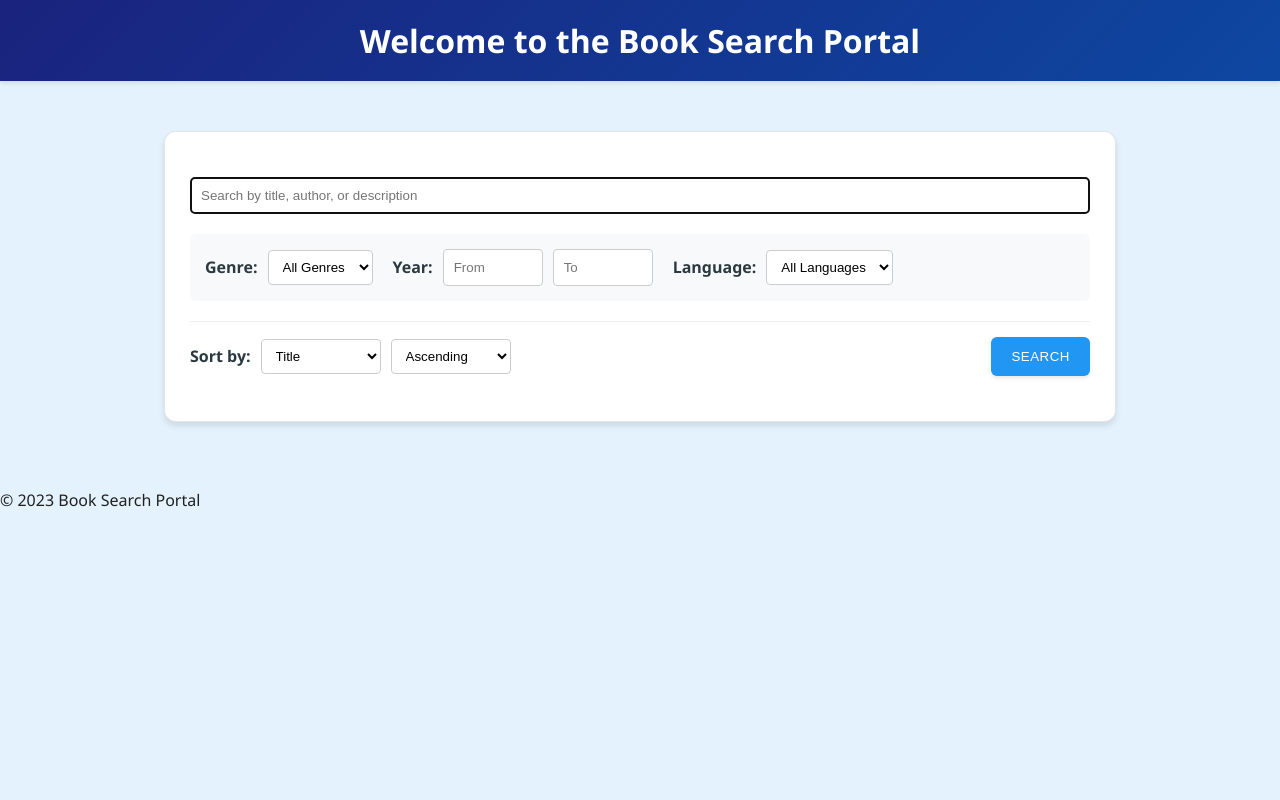
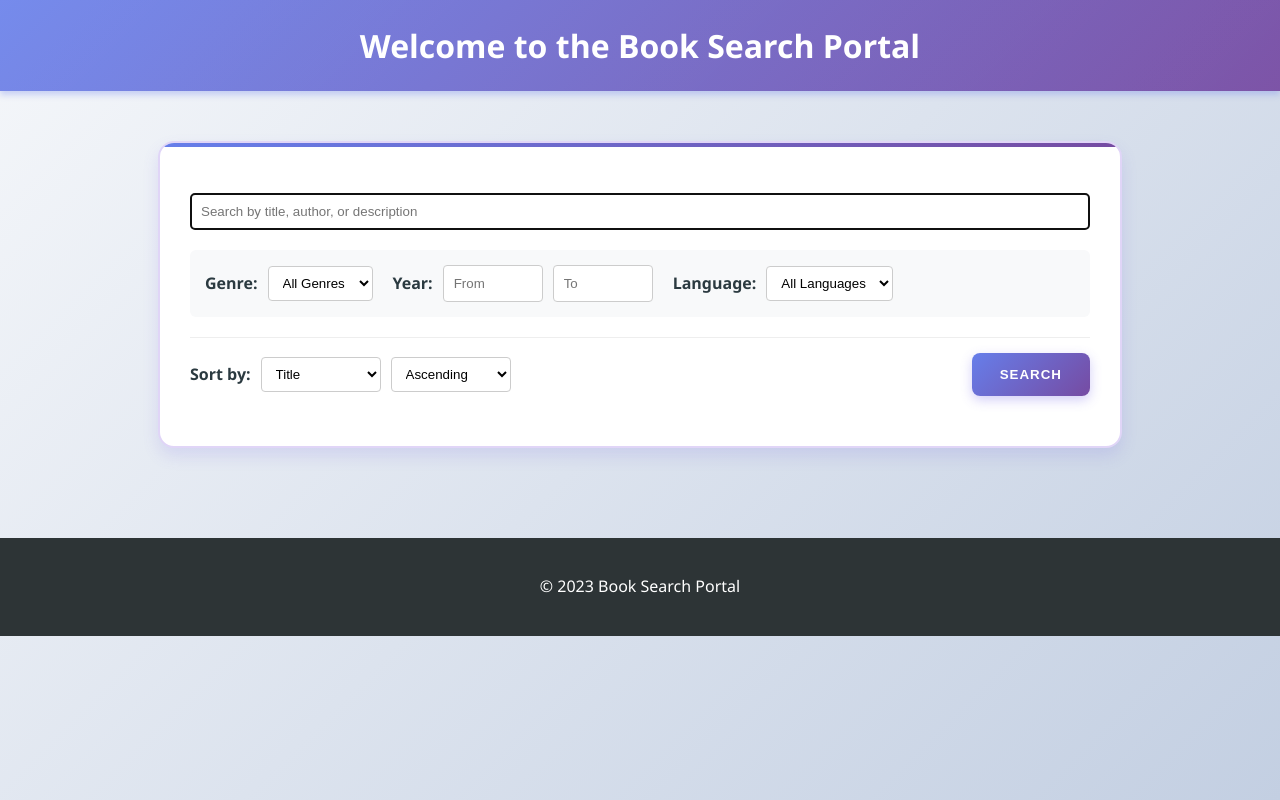
Before and after one commit to gayathri-1602/book-search-portal, a Flask app: page /search in a window 1280 px wide. Run offline with Flask 3, Linux system fonts and the light colour scheme.

Commit message:
Update: New purple/teal theme and enhanced book details with badges

```diff
--- a/render.yaml
+++ b/render.yaml
@@ -3,7 +3,7 @@ services:
     name: book-search-portal
     env: python
     buildCommand: pip install -r requirements.txt
-    startCommand: python seed_db.py && gunicorn "src.app:app"
+    startCommand: python seed_db.py && gunicorn --bind 0.0.0.0:$PORT "src.app:app"
     envVars:
       - key: PYTHON_VERSION
         value: 3.9.0
@@ -11,3 +11,5 @@ services:
         value: .
       - key: FLASK_ENV
         value: production
+      - key: FLASK_APP
+        value: src.app
--- a/src/static/css/styles.css
+++ b/src/static/css/styles.css
@@ -1,31 +1,59 @@
 :root {
-    --primary-color: #1a237e;      /* Deep Blue */
-    --secondary-color: #0d47a1;    /* Rich Blue */
-    --accent-color: #2196f3;       /* Bright Blue */
-    --background-light: #e3f2fd;   /* Light Blue */
-    --text-primary: #212121;       /* Dark Gray */
-    --text-secondary: #757575;     /* Medium Gray */
-    --success-color: #4caf50;      /* Green */
-    --warning-color: #ff9800;      /* Orange */
-    --error-color: #f44336;        /* Red */
+    --primary-color: #6c5ce7;      /* Vibrant Purple */
+    --secondary-color: #a29bfe;    /* Light Purple */
+    --accent-color: #00b894;       /* Teal Green */
+    --accent-dark: #00a085;        /* Dark Teal */
+    --background-light: #f8f9fa;  /* Soft Gray */
+    --background-gradient: linear-gradient(135deg, #667eea 0%, #764ba2 100%);
+    --card-gradient: linear-gradient(135deg, #f5f7fa 0%, #c3cfe2 100%);
+    --text-primary: #2d3436;       /* Dark Gray */
+    --text-secondary: #636e72;     /* Medium Gray */
+    --success-color: #00b894;      /* Teal */
+    --warning-color: #fdcb6e;    /* Soft Yellow */
+    --error-color: #e17055;        /* Coral Red */
     --white: #ffffff;
+    --purple-light: #e0d5f7;
+    --teal-light: #d1f2eb;
 }
 
 body {
     font-family: 'Segoe UI', Arial, sans-serif;
     margin: 0;
     padding: 0;
-    background-color: var(--background-light);
+    background: linear-gradient(135deg, #f5f7fa 0%, #c3cfe2 100%);
+    background-attachment: fixed;
     color: var(--text-primary);
     line-height: 1.6;
+    min-height: 100vh;
+}
+
+footer {
+    background: var(--text-primary);
+    color: var(--white);
+    text-align: center;
+    padding: 20px 0;
+    margin-top: 40px;
 }
 
 header {
-    background: linear-gradient(135deg, var(--primary-color) 0%, var(--secondary-color) 100%);
+    background: var(--background-gradient);
     color: var(--white);
-    padding: 15px 0;
+    padding: 20px 0;
     text-align: center;
-    box-shadow: 0 2px 4px rgba(0,0,0,0.1);
+    box-shadow: 0 4px 6px rgba(102, 126, 234, 0.3);
+    position: relative;
+    overflow: hidden;
+}
+
+header::before {
+    content: '';
+    position: absolute;
+    top: 0;
+    left: 0;
+    right: 0;
+    bottom: 0;
+    background: linear-gradient(135deg, rgba(255,255,255,0.1) 0%, rgba(255,255,255,0.05) 100%);
+    pointer-events: none;
 }
 
 h1 {
@@ -41,18 +69,30 @@ h1 {
 
 .search-box {
     background: var(--white);
-    padding: 25px;
+    padding: 30px;
     margin: 30px auto;
-    border-radius: 12px;
-    box-shadow: 0 4px 6px rgba(0,0,0,0.1);
+    border-radius: 16px;
+    box-shadow: 0 8px 16px rgba(108, 92, 231, 0.15);
     max-width: 900px;
-    border: 1px solid rgba(0,0,0,0.1);
+    border: 2px solid var(--purple-light);
     transition: transform 0.3s ease, box-shadow 0.3s ease;
+    position: relative;
+    overflow: hidden;
+}
+
+.search-box::before {
+    content: '';
+    position: absolute;
+    top: 0;
+    left: 0;
+    right: 0;
+    height: 4px;
+    background: var(--background-gradient);
 }
 
 .search-box:hover {
-    transform: translateY(-2px);
-    box-shadow: 0 6px 12px rgba(0,0,0,0.15);
+    transform: translateY(-4px);
+    box-shadow: 0 12px 24px rgba(108, 92, 231, 0.25);
 }
 
 .search-row,
@@ -152,23 +192,42 @@ textarea {
 }
 
 .btn, input[type="submit"] {
-    padding: 12px 20px;
-    background: var(--accent-color);
+    padding: 14px 28px;
+    background: var(--background-gradient);
     color: var(--white);
     border: none;
     cursor: pointer;
-    border-radius: 6px;
-    font-weight: 500;
+    border-radius: 8px;
+    font-weight: 600;
     transition: all 0.3s ease;
     text-transform: uppercase;
-    letter-spacing: 0.5px;
-    box-shadow: 0 2px 4px rgba(0,0,0,0.1);
+    letter-spacing: 1px;
+    box-shadow: 0 4px 12px rgba(108, 92, 231, 0.3);
+    position: relative;
+    overflow: hidden;
+}
+
+.btn::before, input[type="submit"]::before {
+    content: '';
+    position: absolute;
+    top: 50%;
+    left: 50%;
+    width: 0;
+    height: 0;
+    border-radius: 50%;
+    background: rgba(255, 255, 255, 0.3);
+    transform: translate(-50%, -50%);
+    transition: width 0.6s, height 0.6s;
+}
+
+.btn:hover::before, input[type="submit"]:hover::before {
+    width: 300px;
+    height: 300px;
 }
 
 .btn:hover, input[type="submit"]:hover {
-    background: var(--secondary-color);
     transform: translateY(-2px);
-    box-shadow: 0 4px 8px rgba(0,0,0,0.2);
+    box-shadow: 0 6px 16px rgba(108, 92, 231, 0.4);
 }
 
 .results {
--- a/src/static/js/main.js
+++ b/src/static/js/main.js
@@ -31,13 +31,104 @@ document.addEventListener('DOMContentLoaded', function () {
                 data.books.forEach(b => {
                     const card = document.createElement('article');
                     card.className = 'book-card';
+
+                    // Book cover
+                    if (b.cover_url) {
+                        const coverDiv = document.createElement('div');
+                        coverDiv.className = 'book-cover';
+                        const img = document.createElement('img');
+                        img.src = b.cover_url;
+                        img.alt = `Cover of ${escapeHtml(b.title)}`;
+                        img.onerror = function() { this.src = 'https://via.placeholder.com/180x270?text=No+Cover'; };
+                        coverDiv.appendChild(img);
+                        card.appendChild(coverDiv);
+                    }
+
+                    // Book header
                     const header = document.createElement('div');
                     header.className = 'book-card-header';
                     header.textContent = b.title;
+                    card.appendChild(header);
+
+                    // Book body
                     const body = document.createElement('div');
                     body.className = 'book-card-body';
-                    body.innerHTML = `\n                        <p><strong>Author:</strong> ${escapeHtml(b.author)}</p>\n                        <p><strong>Book ID:</strong> ${b.book_id}</p>\n                        <p><strong>Source:</strong> ${escapeHtml(b.source || 'Database')}</p>`;
-                    card.appendChild(header);
+
+                    // Author
+                    const authorP = document.createElement('p');
+                    authorP.innerHTML = `<strong>Author:</strong> <span style="font-size: 1.1rem; color: var(--primary-color); font-weight: 600;">${escapeHtml(b.author)}</span>`;
+                    body.appendChild(authorP);
+
+                    // Meta grid
+                    const metaGrid = document.createElement('div');
+                    metaGrid.className = 'book-meta-grid';
+
+                    if (b.genre) {
+                        const genreDiv = document.createElement('div');
+                        genreDiv.innerHTML = `<strong>Genre:</strong> <span class="book-detail-badge badge-genre">${escapeHtml(b.genre)}</span>`;
+                        metaGrid.appendChild(genreDiv);
+                    }
+
+                    if (b.publication_year) {
+                        const yearDiv = document.createElement('div');
+                        yearDiv.innerHTML = `<strong>Published:</strong> <span class="book-detail-badge badge-year">${b.publication_year}</span>`;
+                        metaGrid.appendChild(yearDiv);
+                    }
+
+                    if (b.language) {
+                        const langDiv = document.createElement('div');
+                        langDiv.innerHTML = `<strong>Language:</strong> <span class="book-detail-badge badge-language">${escapeHtml(b.language)}</span>`;
+                        metaGrid.appendChild(langDiv);
+                    }
+
+                    if (b.page_count) {
+                        const pagesDiv = document.createElement('div');
+                        pagesDiv.innerHTML = `<strong>Pages:</strong> ${b.page_count} pages`;
+                        metaGrid.appendChild(pagesDiv);
+                    }
+
+                    if (metaGrid.children.length > 0) {
+                        body.appendChild(metaGrid);
+                    }
+
+                    // Additional details
+                    const detailsDiv = document.createElement('div');
+                    detailsDiv.style.marginTop = '10px';
+
+                    if (b.isbn) {
+                        const isbnP = document.createElement('p');
+                        isbnP.innerHTML = `<strong>ISBN:</strong> <code style="background: #f0f0f0; padding: 2px 6px; border-radius: 4px;">${escapeHtml(b.isbn)}</code>`;
+                        detailsDiv.appendChild(isbnP);
+                    }
+
+                    if (b.publisher) {
+                        const pubP = document.createElement('p');
+                        pubP.innerHTML = `<strong>Publisher:</strong> ${escapeHtml(b.publisher)}`;
+                        detailsDiv.appendChild(pubP);
+                    }
+
+                    const bookIdP = document.createElement('p');
+                    bookIdP.innerHTML = `<strong>Book ID:</strong> #${b.book_id}`;
+                    detailsDiv.appendChild(bookIdP);
+
+                    body.appendChild(detailsDiv);
+
+                    // Description
+                    if (b.description) {
+                        const descDiv = document.createElement('div');
+                        descDiv.className = 'book-description';
+                        descDiv.innerHTML = `<strong style="display: block; margin-bottom: 8px; color: var(--primary-color);">📖 Description:</strong>${escapeHtml(b.description)}`;
+                        body.appendChild(descDiv);
+                    }
+
+                    // Source
+                    const sourceP = document.createElement('p');
+                    sourceP.style.marginTop = '10px';
+                    sourceP.style.fontSize = '0.85rem';
+                    sourceP.style.color = 'var(--text-secondary)';
+                    sourceP.innerHTML = `<strong>Source:</strong> ${escapeHtml(b.source || 'Database')}`;
+                    body.appendChild(sourceP);
+
                     card.appendChild(body);
                     grid.appendChild(card);
                 });
```
Also changed, not shown: other parts of src/static/css/styles.css (+110 -23 lines), RENDER_DEPLOYMENT.md (added, +82 -0 lines), UPDATE_RENDER.md (added, +71 -0 lines), src/templates/results.html (+54 -11 lines), .github/workflows/docker-publish.yml (added), 2 other files.
